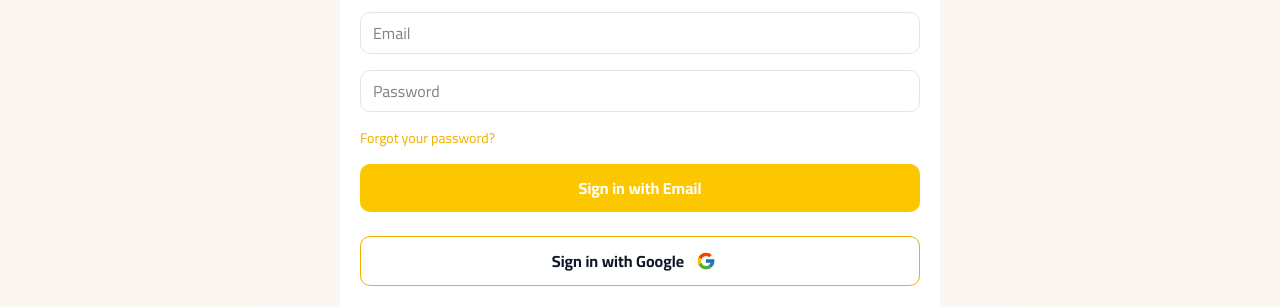
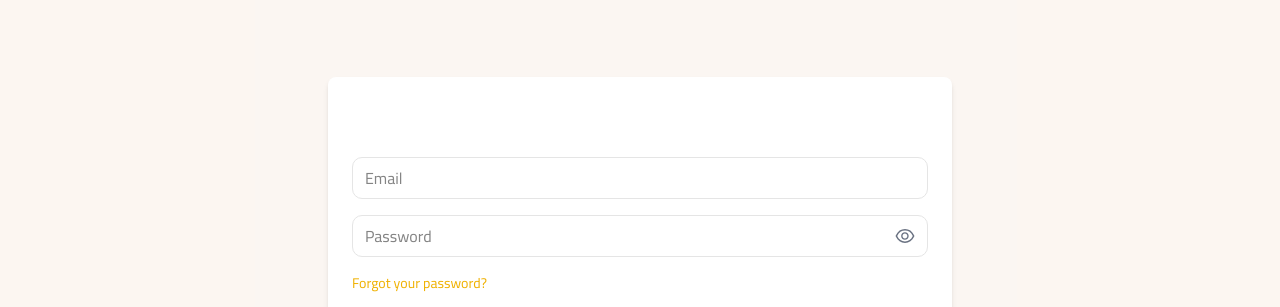
Before and after one commit to Abdullah-Ali-Alarwi/samaht, a Next.js app: page /en/signin in a window 1280 px wide. Shown: the part 273-580 px from the top of the page. Built offline with nearby package versions, Linux system fonts and the light colour scheme; no server answers.

Commit message:
form login and register style

```diff
--- a/src/app/[locale]/(auth)/ForgotPassword/TokenForm.tsx
+++ b/src/app/[locale]/(auth)/ForgotPassword/TokenForm.tsx
@@ -68,7 +68,7 @@ export default function TokenForm({ token, setToken, disable, onSubmit }: Props)
     <div className="w-full flex flex-col gap-4 mb-6 border-b-2 border-yellow-300 p-3">
       <p>لكي تتمكن من تغيير كلمة السر يجب إدخال رمز التحقق عبر البريد</p>
       <form onSubmit={handleSubmit} className="flex flex-col gap-4">
-        <div className="flex justify-between flex-wrap gap-1">
+        <div className="flex justify-between flex-wrap ">
           {otp.map((digit, index) => (
             <input
               key={index}
--- a/src/app/[locale]/(auth)/ForgotPassword/page.tsx
+++ b/src/app/[locale]/(auth)/ForgotPassword/page.tsx
@@ -24,13 +24,24 @@ export default function ForgetPasswordPage() {
   };
 
   return (
-    <div className="w-screen   flex justify-center items-center bg-amber-700/5 p-10  ">
-      <div className="bg-white w-[100%] max-w-md p-10 flex flex-col items-center h-full rounded-lg shadow-md">
+    <div className="w-screen min-h-screen flex justify-center items-center bg-amber-700/5 p-4">
+      <div className="bg-white w-full sm:w-[90%] max-w-md p-8 flex flex-col items-center rounded-lg shadow-md">
         <h2 className="text-3xl font-bold mb-4 text-center">نسيت كلمة المرور</h2>
-        <Image src="/image/forgetPass.png" alt="Forget Password" width={100} height={100} className="mb-4" />
+        <Image
+          src="/image/forgetPass.png"
+          alt="Forget Password"
+          width={100}
+          height={100}
+          className="mb-4"
+        />
 
         <EmailForm onSuccess={() => setDisableTokenField(false)} />
-        <TokenForm token={token} setToken={setToken} disable={disableTokenField} onSubmit={handleVerifyToken} />
+        <TokenForm
+          token={token}
+          setToken={setToken}
+          disable={disableTokenField}
+          onSubmit={handleVerifyToken}
+        />
         <ResetPasswordForm token={token} disable={disablePasswordField} />
 
         <Link
--- a/src/app/[locale]/(auth)/register/page.tsx
+++ b/src/app/[locale]/(auth)/register/page.tsx
@@ -4,16 +4,10 @@ import Link from "next/link";
 import RegisterForm from "./RegisterForm";
 
 export default function RegisterPage() {
-
-
-
-
   return (
-<div className="w-screen h-screen  flex justify-center items-center bg-amber-700/5 p-10   ">
-
-      <div className="bg-white lg:px-40 p-10 h-full rounded-md shadow-lg w-screen lg:w-[50%]">
+    <div className="w-screen h-screen flex justify-center items-center bg-amber-700/5 p-4">
+      <div className="bg-white w-full  lg:w-[70%] mx-auto lg:px-40 p-10 h-full rounded-md shadow-lg">
         <h1 className="text-2xl font-bold text-center mb-6">Create Account</h1>
-
 
         <RegisterForm />
 
@@ -25,7 +19,6 @@ export default function RegisterPage() {
 
         {/* Social buttons */}
 
-
         <p className="text-center text-gray-600 text-sm mt-6">
           Already have an account?{" "}
           <Link href="/signin" className="text-yellow-500 font-semibold hover:underline">
--- a/src/app/[locale]/(auth)/signin/SigninForm.tsx
+++ b/src/app/[locale]/(auth)/signin/SigninForm.tsx
@@ -5,7 +5,8 @@ import { toast } from "react-hot-toast";
 import Link from "next/link";
 import { useRouter } from "next/navigation";
 import { FcGoogle } from "react-icons/fc";
-
+import { AiOutlineEye, AiOutlineEyeInvisible } from "react-icons/ai";
+import { usePathname } from "next/navigation";
 import Alert from "./Alert";
 import Spinner from "../../components/Ui/spinner";
 import { LoginSchema } from "@/src/utils/validationScema";
@@ -22,9 +23,13 @@ interface ExtendedUser {
 export default function SigninForm() {
   const [email, setEmail] = useState("");
   const [password, setPassword] = useState("");
+  const [showPassword, setShowPassword] = useState(false);
   const [errorMessage, setErrorMessage] = useState("");
   const [loading, setLoading] = useState(false);
   const router = useRouter();
+  const pathname = usePathname();
+
+  const isRTL = pathname.startsWith("/ar"); // ✅ تحديد اتجاه اللغة
 
   const FormSubmitHandler = async (e: React.FormEvent) => {
     e.preventDefault();
@@ -54,7 +59,6 @@ export default function SigninForm() {
 
       toast.success(res.message);
 
-      // تسجيل الدخول للحصول على session
       await signIn("credentials", {
         redirect: false,
         email: validation.data.email,
@@ -65,9 +69,9 @@ export default function SigninForm() {
       const user = session?.user as ExtendedUser;
 
       if (user?.emailVerified) {
-        router.push("/"); // الحساب مفعل
+        router.push("/");
       } else {
-        router.push("/verify"); // الحساب غير مفعل
+        router.push("/verify");
       }
 
     } catch (err) {
@@ -102,14 +106,27 @@ export default function SigninForm() {
           required
           className="border rounded-lg px-3 py-2"
         />
+
+        {/* كلمة المرور مع زر العين المتغير اتجاهه */}
+        <div className="relative">
           <input
-          type="password"
+            type={showPassword ? "text" : "password"}
             placeholder="Password"
             value={password}
             onChange={(e) => setPassword(e.target.value)}
             required
-          className="border rounded-lg px-3 py-2"
+            className={`border rounded-lg px-3 py-2 w-full ${isRTL ? "pr-3 pl-10" : "pl-3 pr-10"}`}
           />
+          <button
+            type="button"
+            onClick={() => setShowPassword(!showPassword)}
+            className={`absolute top-1/2 -translate-y-1/2 text-gray-500 ${
+              isRTL ? "left-3" : "right-3"
+            }`}
+          >
+            {showPassword ? <AiOutlineEyeInvisible size={22} /> : <AiOutlineEye size={22} />}
+          </button>
+        </div>
 
         <Link href="/ForgotPassword" className="text-sm text-yellow-500 hover:underline">
           Forgot your password?
--- a/src/app/[locale]/(auth)/signin/page.tsx
+++ b/src/app/[locale]/(auth)/signin/page.tsx
@@ -1,29 +1,19 @@
-import React from 'react'
-
-import { Link } from '@/src/i18n/navigation'
-import SigninForm from './SigninForm'
-
-
+import React from 'react';
+import { Link } from '@/src/i18n/navigation';
+import SigninForm from './SigninForm';
 
 export default function page() {
   return (
-
-<div className="w-screen h-screen  flex justify-center items-center bg-amber-700/5 p-10   ">
-
-
-
-<div className='bg-white w-[100%]  lg:w-[50%] h-[90%] p-5 rounded-md'>
-<SigninForm/>
+    <div className="w-screen h-screen flex justify-center items-center bg-amber-700/5 p-4">
+      <div className='bg-white w-full sm:w-[90%] lg:w-[50%] mx-auto py-20 px-6 rounded-md shadow-md'>
+        <SigninForm />
         <p className="text-center text-gray-600 text-sm mt-6">
-  {"Don't have an account?"}
+          {"Don't have an account? "}
           <Link href="/register" className="text-yellow-500 font-semibold hover:underline">
             Sign up
           </Link>
         </p>
-
       </div>
     </div>
-
-
-  )
+  );
 }
```
Lines whose indentation alone changed are shown as unchanged.
